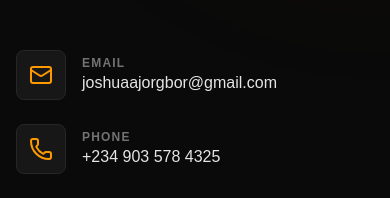
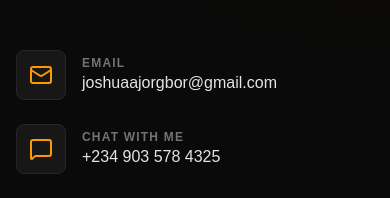
Before and after one commit to JAjorgbor/jajorgbor-portfolio, a Next.js app: page / in a window 390 px wide. Shown: the part 6104-6302 px from the top of the page. Built offline with nearby package versions, Linux system fonts and the light colour scheme.

Commit message:
updated phone to chat

```diff
--- a/components/sections/contact.tsx
+++ b/components/sections/contact.tsx
@@ -1,28 +1,25 @@
 "use client";
 
+import { Button } from "@/components/ui/button";
+import { Container } from "@/components/ui/container";
+import { Input } from "@/components/ui/input";
+import { Label } from "@/components/ui/label";
+import { Textarea } from "@/components/ui/textarea";
+import { zodResolver } from "@hookform/resolvers/zod";
+import { submitForm } from "@linkpane/sdk";
 import { motion } from "framer-motion";
 import {
+  AlertCircle,
+  CheckCircle2,
+  Github,
+  Linkedin,
+  Mail,
+  MessageSquare,
   Send,
-  Mail,
-  Linkedin,
-  Github,
-  Twitter,
-  CheckCircle2,
-  AlertCircle,
-  Phone,
 } from "lucide-react";
 import { useState } from "react";
 import { useForm } from "react-hook-form";
-import { zodResolver } from "@hookform/resolvers/zod";
 import * as z from "zod";
-import { Container } from "@/components/ui/container";
-import { Button } from "@/components/ui/button";
-import { Input } from "@/components/ui/input";
-import { Textarea } from "@/components/ui/textarea";
-import { Label } from "@/components/ui/label";
-import Link from "next/link";
-import { submitForm } from "@linkpane/sdk";
-
 const contactSchema = z.object({
   firstName: z.string().min(2, "First name must be at least 2 characters"),
   lastName: z.string().min(2, "Last name must be at least 2 characters"),
@@ -108,19 +105,19 @@ export function Contact() {
               </a>
 
               <a
-                href="tel:+2349035784325"
+                href="https://wa.me/+2349035784325"
                 className="flex items-center gap-4 group"
               >
                 <div className="p-3 bg-neutral-900 rounded-lg group-hover:bg-neutral-800 border border-neutral-800 transition-colors">
                   <div className="h-6 w-6 flex items-center justify-center font-bold text-amber-500">
                     <span className="text-lg">
-                      <Phone />
+                      <MessageSquare />
                     </span>
                   </div>
                 </div>
                 <div>
                   <div className="text-xs text-neutral-500 uppercase tracking-widest font-bold">
-                    Phone
+                    Chat With Me
                   </div>
                   <div className="text-neutral-200 group-hover:text-amber-500 transition-colors">
                     +234 903 578 4325
```
